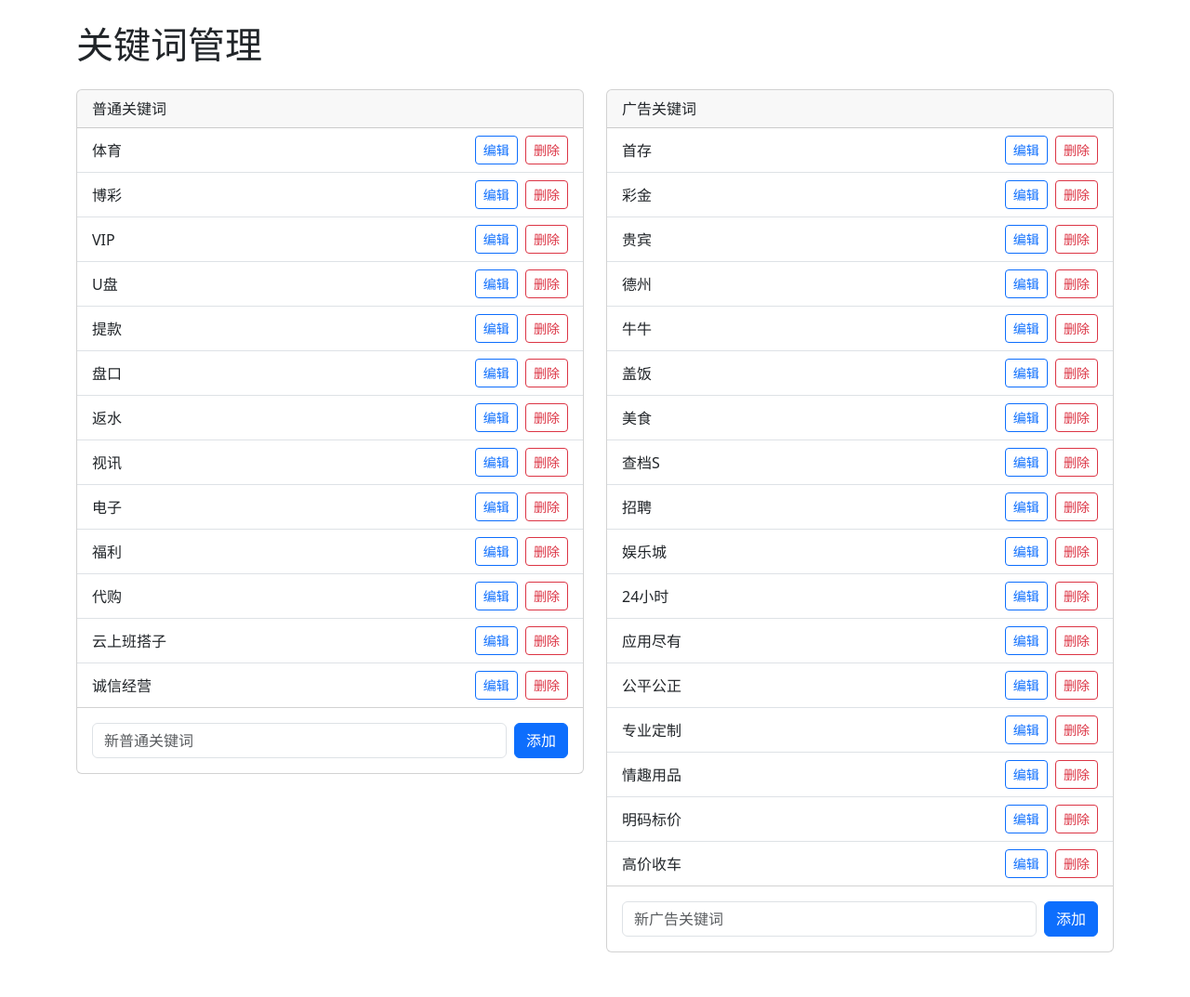
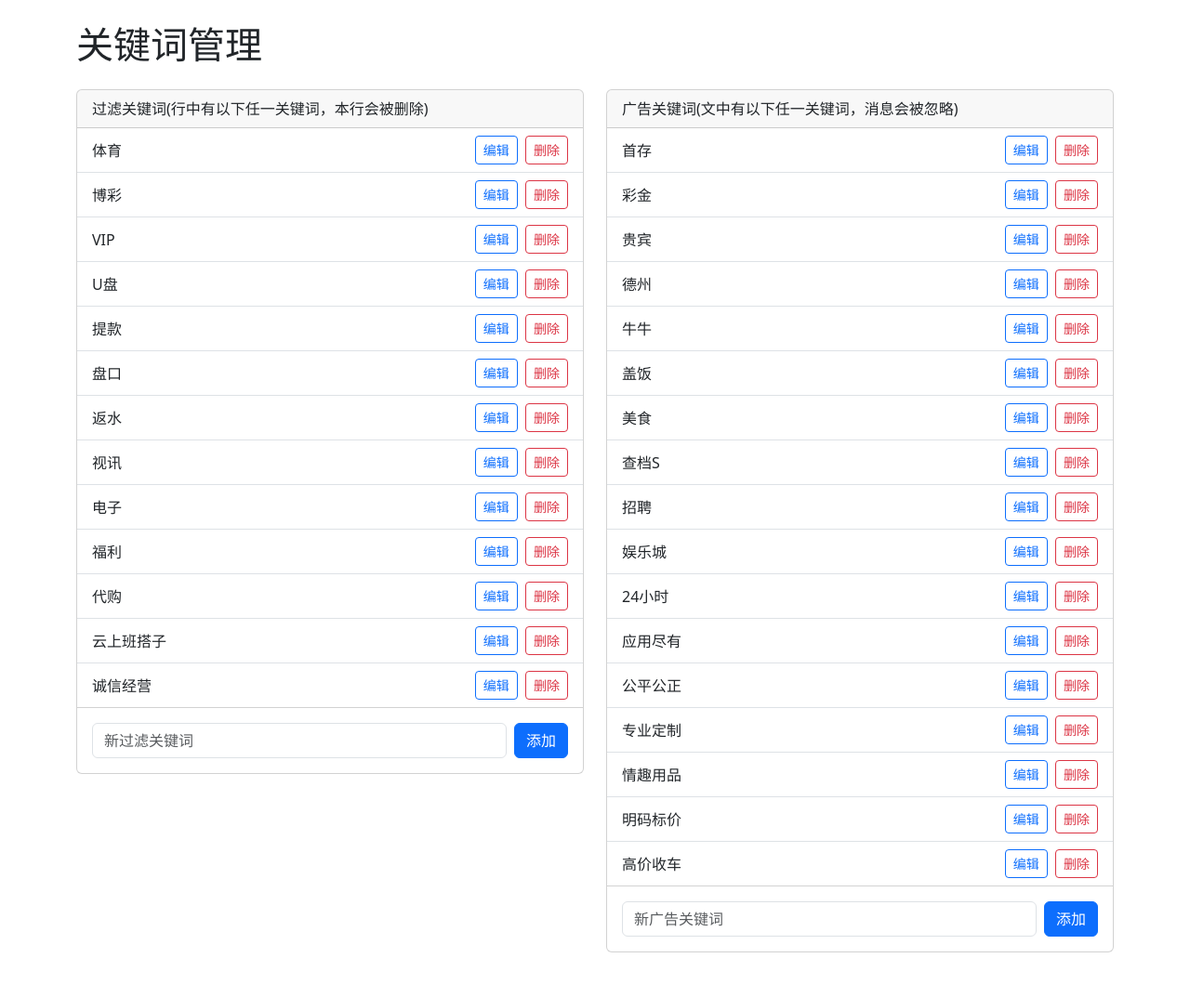
Before and after one commit to xmdragon/telegram_channel, a Flask app: page / in a window 1280 px wide. Shown: the whole page at 93% size. Run offline with Flask 3, Linux system fonts and the light colour scheme; some libraries are stand-ins or nearby versions.

Commit message:
修改模板文件

```diff
--- a/web/templates/edit.html
+++ b/web/templates/edit.html
@@ -4,13 +4,13 @@
 <head>
   <meta charset="UTF-8">
   <meta name="viewport" content="width=device-width, initial-scale=1">
-  <title>编辑{% if kind == 'normal' %}普通{% else %}广告{% endif %}关键词</title>
+  <title>编辑{% if kind == 'normal' %}过滤{% else %}广告{% endif %}关键词</title>
   <!-- 本地引入 Bootstrap CSS -->
   <link href="{{ url_for('static', filename='css/bootstrap.min.css') }}" rel="stylesheet">
 </head>
 <body>
 <div class="container py-4">
-  <h1 class="mb-4">编辑{% if kind == 'normal' %}普通{% else %}广告{% endif %}关键词</h1>
+  <h1 class="mb-4">编辑{% if kind == 'normal' %}过滤{% else %}广告{% endif %}关键词</h1>
   <form method="post" action="{{ url_for('edit_keyword', kind=kind, idx=index) }}" class="row g-2 align-items-center">
     <div class="col">
       <input type="text" name="keyword" value="{{ keyword }}" class="form-control" required>
--- a/web/templates/index.html
+++ b/web/templates/index.html
@@ -16,7 +16,7 @@
     <div class="row">
       <div class="col-md-6">
         <div class="card mb-4">
-          <div class="card-header">普通关键词</div>
+          <div class="card-header">过滤关键词(行中有以下任一关键词，本行会被删除)</div>
           <ul class="list-group list-group-flush">
             {% for kw in keywords %}
             <li class="list-group-item d-flex justify-content-between align-items-center">
@@ -29,15 +29,15 @@
               </div>
             </li>
             {% else %}
-            <li class="list-group-item"><em>暂无普通关键词</em></li>
+            <li class="list-group-item"><em>暂无过滤关键词</em></li>
             {% endfor %}
           </ul>
           <div class="card-body">
             <form action="{{ url_for('add_keyword') }}" method="post" class="row g-2">
-              <!-- 指定为普通关键词 -->
+              <!-- 指定为过滤关键词 -->
               <input type="hidden" name="kind" value="normal">
               <div class="col">
-                <input type="text" name="keyword" class="form-control" placeholder="新普通关键词" required>
+                <input type="text" name="keyword" class="form-control" placeholder="新过滤关键词" required>
               </div>
               <div class="col-auto">
                 <button type="submit" class="btn btn-primary">添加</button>
@@ -48,7 +48,7 @@
       </div>
       <div class="col-md-6">
         <div class="card mb-4">
-          <div class="card-header">广告关键词</div>
+          <div class="card-header">广告关键词(文中有以下任一关键词，消息会被忽略)</div>
           <ul class="list-group list-group-flush">
             {% for kw in ad_keywords %}
             <li class="list-group-item d-flex justify-content-between align-items-center">
```
